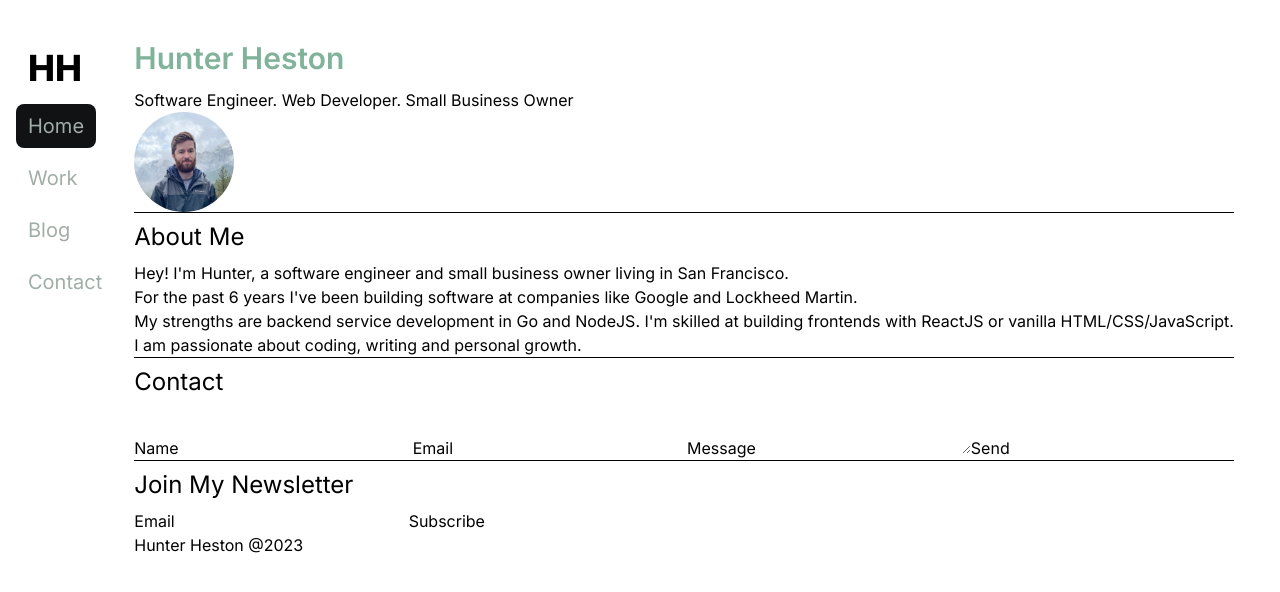
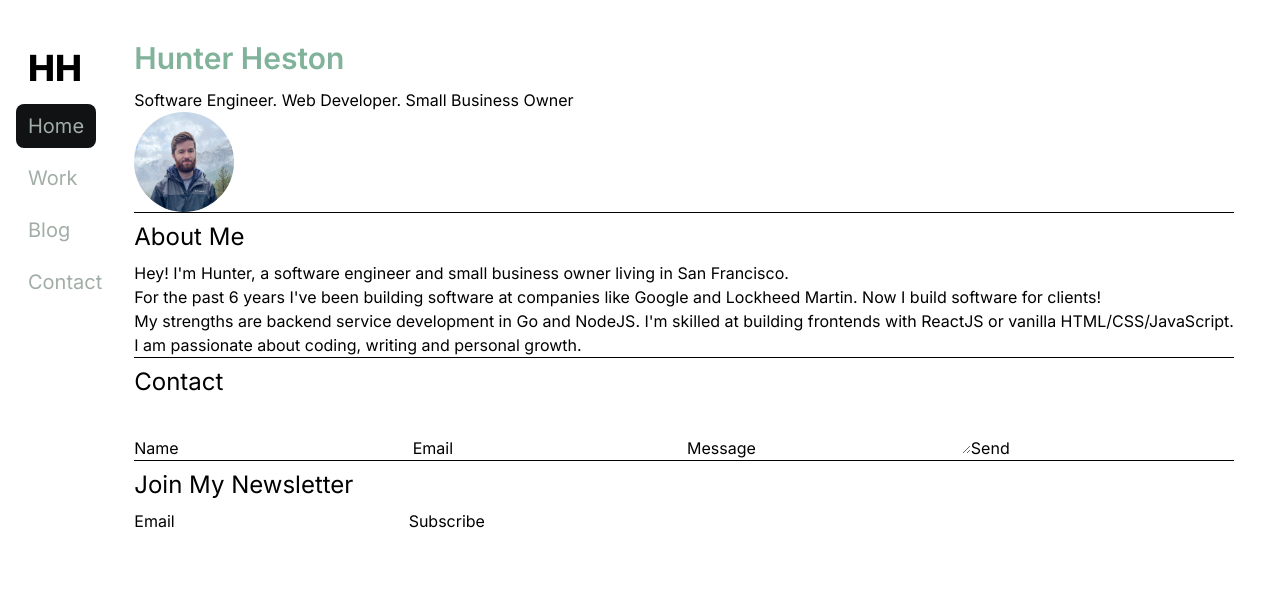
Before and after one commit to HunterHeston/personal-website, a Next.js app: page / in a window 1280 px wide. Shown: the top 592 px of the page. Built offline with nearby package versions, Linux system fonts and the light colour scheme.

Commit message:
Moved `main` and `footer` elements to the Layout component.

```diff
--- a/pages/index.tsx
+++ b/pages/index.tsx
@@ -5,7 +5,6 @@ import Image from "next/image";
 export default function Home() {
   return (
     <>
-      <main>
       <H1>Hunter Heston</H1>
       <h2>Software Engineer. Web Developer. Small Business Owner</h2>
       <Image
@@ -15,7 +14,6 @@ export default function Home() {
         width={100}
         height={100}
       />
-      </main>
       <hr />
       <section>
         <H2>About Me</H2>
@@ -25,7 +23,7 @@ export default function Home() {
         </p>
         <p>
           For the past 6 years I&apos;ve been building software at companies
-          like Google and Lockheed Martin.
+          like Google and Lockheed Martin. Now I build software for clients!
         </p>
         <p>
           My strengths are backend service development in Go and NodeJS.
@@ -56,7 +54,6 @@ export default function Home() {
           <button type="submit">Subscribe</button>
         </form>
       </section>
-      <footer>Hunter Heston @{new Date().getFullYear()}</footer>
     </>
   );
 }
```
Lines whose indentation alone changed are shown as unchanged.
